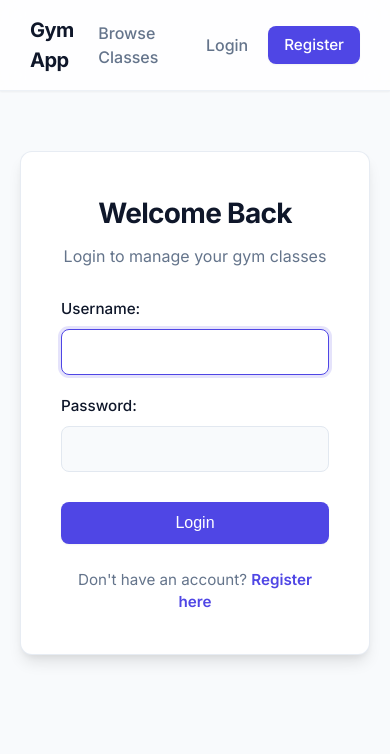
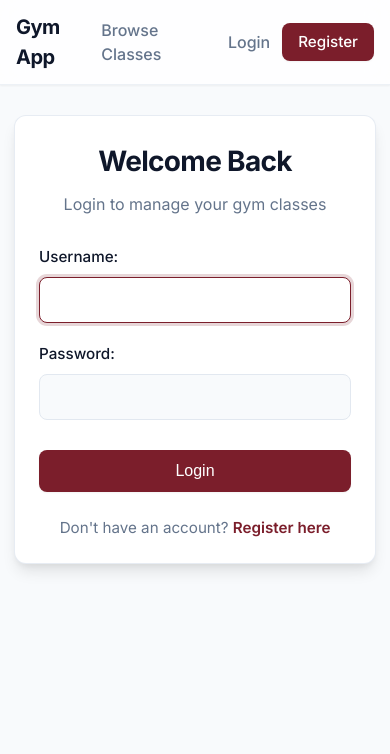
Before and after one commit to IsroilovA/gym_class_management, a Django app: a page that uses templates/base.html in a window 390 px wide. Shown: the top 754 px of the page. Run offline with Django 5.2, Linux system fonts and the light colour scheme.

Commit message:
ui improvments

```diff
--- a/src/bookings/templates/admin/bookings/booking/change_list.html
+++ b/src/bookings/templates/admin/bookings/booking/change_list.html
@@ -19,13 +19,13 @@
             border-radius: 8px;
             font-weight: 600;
             text-decoration: none;
-            background: linear-gradient(135deg, #2563eb 0%, #1d4ed8 100%);
+            background: linear-gradient(135deg, #7b1e2b 0%, #661823 100%);
             color: #fff;
-            box-shadow: 0 4px 10px rgba(29, 78, 216, 0.25);
+            box-shadow: 0 4px 10px rgba(123, 30, 43, 0.25);
         }
 
         .object-tools .report-link:hover {
-            background: linear-gradient(135deg, #1d4ed8 0%, #1e40af 100%);
+            background: linear-gradient(135deg, #661823 0%, #4f131c 100%);
             color: #fff;
         }
 
--- a/src/bookings/templates/admin/bookings/report.html
+++ b/src/bookings/templates/admin/bookings/report.html
@@ -104,14 +104,14 @@
         align-items: center;
         gap: 6px;
         text-decoration: none;
-        color: #4f46e5;
+        color: #7b1e2b;
         font-weight: 600;
         margin-top: 25px;
         transition: color 0.2s;
     }
 
     .back-link:hover {
-        color: #4338ca;
+        color: #661823;
     }
 </style>
 
--- a/src/classes/templates/classes/class_detail.html
+++ b/src/classes/templates/classes/class_detail.html
@@ -5,8 +5,7 @@
 {% block content %}
 <div class="page-header">
     <h1>{{ object.name }}</h1>
-    <a href="{% url 'class-list' %}" class="btn"
-        style="background: white; color: var(--text-main); border: 1px solid var(--border); box-shadow: none;">&larr;
+    <a href="{% url 'class-list' %}" class="btn btn-outline">&larr;
         Back to classes</a>
 </div>
 
@@ -105,7 +104,7 @@
             {% if user.is_authenticated %}
             {% if already_booked %}
             <div
-                style="background: #e0e7ff; color: #3730a3; padding: 15px; border-radius: var(--radius-md); text-align: center; border: 1px solid #c7d2fe;">
+                style="background: #dcfce7; color: #166534; padding: 15px; border-radius: var(--radius-md); text-align: center; border: 1px solid #86efac;">
                 <svg width="24" height="24" viewBox="0 0 24 24" fill="none" stroke="currentColor" stroke-width="2"
                     stroke-linecap="round" stroke-linejoin="round" style="margin-bottom: 5px;">
                     <path d="M22 11.08V12a10 10 0 1 1-5.93-9.14"></path>
--- a/src/classes/templates/classes/class_list.html
+++ b/src/classes/templates/classes/class_list.html
@@ -59,7 +59,7 @@
                 0 / {{ class.max_capacity }} spots
                 {% endif %}
             </span>
-            <a href="{% url 'class-detail' class.pk %}" class="btn" style="padding: 6px 12px; font-size: 0.85rem;">View
+            <a href="{% url 'class-detail' class.pk %}" class="btn btn-sm">View
                 Details</a>
         </div>
     </div>
@@ -72,9 +72,7 @@
     <p style="margin-bottom: 15px; color: var(--text-muted); font-size: 1.05rem;">Want to book a class?</p>
     <div style="display: flex; gap: 10px; justify-content: center;">
         <a href="{% url 'login' %}" class="btn">Log in</a>
-        <a href="{% url 'register' %}" class="btn"
-            style="background: transparent; border: 1px solid var(--primary); color: var(--primary);">Create an
-            account</a>
+        <a href="{% url 'register' %}" class="btn btn-outline">Create an account</a>
     </div>
 </div>
 {% endif %}
--- a/templates/base.html
+++ b/templates/base.html
@@ -10,8 +10,10 @@
     <link href="https://fonts.googleapis.com/css2?family=Inter:wght@300;400;500;600;700&display=swap" rel="stylesheet">
     <style>
         :root {
-            --primary: #4f46e5;
-            --primary-hover: #4338ca;
+            --primary: #7b1e2b;
+            --primary-hover: #661823;
+            --primary-soft: #fdf2f4;
+            --focus-ring: rgba(123, 30, 43, 0.18);
             --danger: #ef4444;
             --danger-hover: #dc2626;
             --background: #f8fafc;
@@ -295,7 +322,11 @@
         .form-group input[type="text"],
         .form-group input[type="password"],
         .form-group input[type="email"],
-        .form-group input[type="number"] {
+        .form-group input[type="number"],
+        .form-group input[type="date"],
+        .form-group input[type="datetime-local"],
+        .form-group select,
+        .form-group textarea {
             width: 100%;
             padding: 12px 16px;
             border: 1px solid var(--border);
@@ -517,6 +556,42 @@
         .page-header h1 {
             margin-bottom: 0;
         }
+
+        @media (max-width: 768px) {
+            nav {
+                padding: 12px 16px;
+                gap: 12px;
+            }
+
+            nav .user-info {
+                width: 100%;
+                order: 10;
+                justify-content: flex-end;
+            }
+
+            .container {
+                padding: 0 14px 30px;
+            }
+
+            .auth-card {
+                margin: 30px auto;
+                padding: 24px;
+            }
+
+            h1 {
+                font-size: 1.8rem;
+            }
+
+            .page-header {
+                flex-direction: column;
+                align-items: flex-start;
+                gap: 12px;
+            }
+
+            .cards-grid {
+                grid-template-columns: 1fr;
+            }
+        }
     </style>
 </head>
 
@@ -540,12 +615,12 @@
         </span>
         <form method="post" action="{% url 'logout' %}" style="display:inline; margin: 0;">
             {% csrf_token %}
-            <button type="submit" class="btn" style="padding: 6px 12px; font-size: 0.85rem;">Logout</button>
+            <button type="submit" class="btn btn-sm">Logout</button>
         </form>
         {% else %}
         <span class="spacer"></span>
         <a href="{% url 'login' %}">Login</a>
-        <a href="{% url 'register' %}" class="btn" style="color: white;">Register</a>
+        <a href="{% url 'register' %}" class="btn">Register</a>
         {% endif %}
     </nav>
 
```
Also changed, not shown: other parts of templates/base.html (+38 -5 lines), src/bookings/templates/bookings/booking_list.html (+2 -5 lines).
